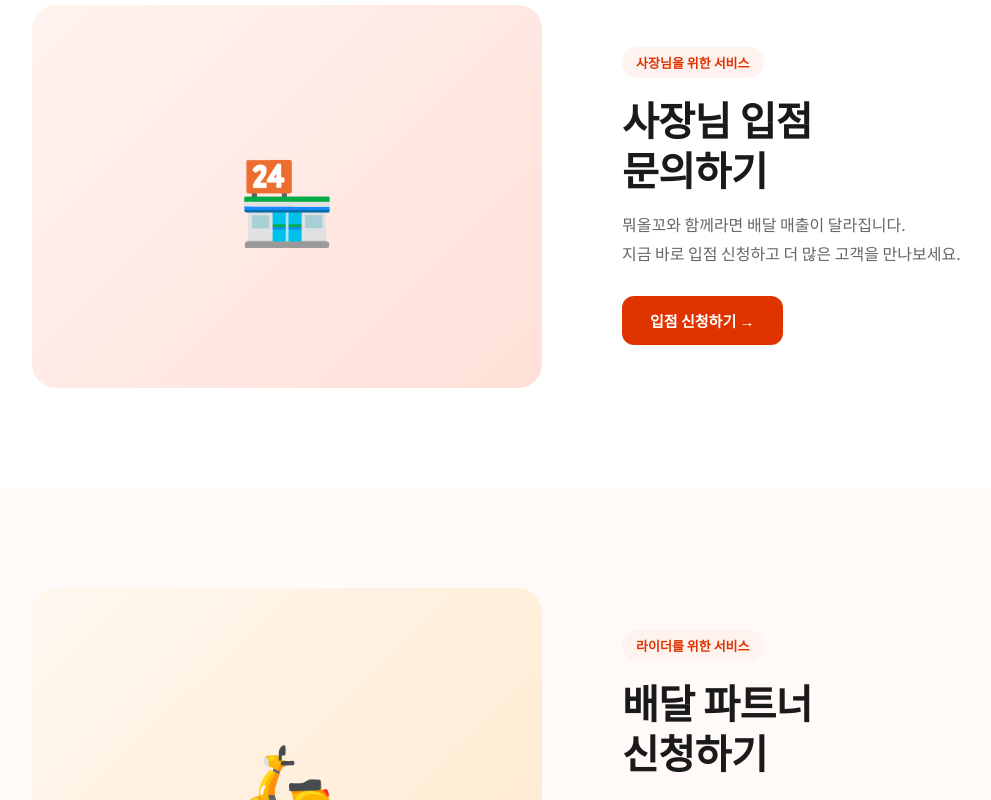
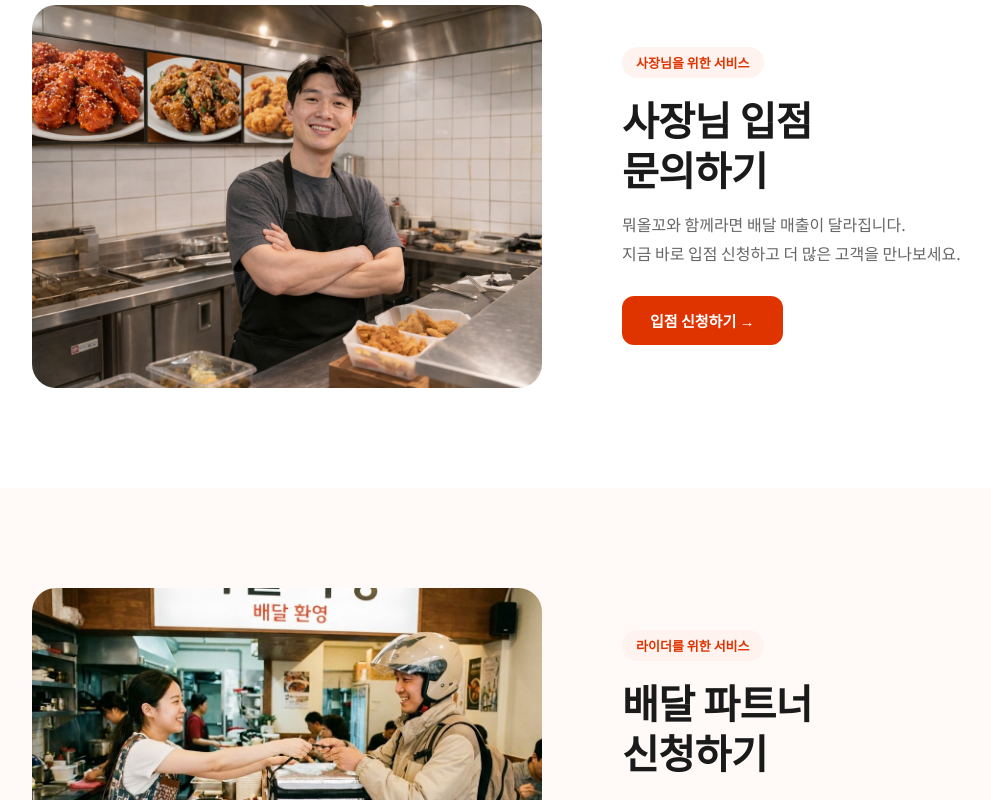
Before and after one commit to momoolggo/momoolggo2-fe, a Vue app: page / in a window 1280 px wide. Shown: the part 720-1520 px from the top of the page, without its empty margins (58-1049 px from the left). Built offline with nearby package versions, Linux system fonts and the light colour scheme; no server answers.

Commit message:
fix:(main) css, 랜딩뷰 이미지 변경

```diff
--- a/src/views/LandingView.vue
+++ b/src/views/LandingView.vue
@@ -64,7 +64,7 @@ const goOrder = () => {
       <div class="section_inner">
         <div class="section_img_wrap">
           <div class="section_img_placeholder owner_img">
-            <span>🏪</span>
+            <img src="@/assets/owner_img.jpg" alt="사장님 서비스" class="section_img" />
           </div>
         </div>
         <div class="section_text">
@@ -84,7 +84,7 @@ const goOrder = () => {
       <div class="section_inner">
         <div class="section_img_wrap">
           <div class="section_img_placeholder rider_img">
-            <span>🛵</span>
+            <img src="@/assets/rider_img.jpg" alt="라이더 서비스" class="section_img" />
           </div>
         </div>
         <div class="section_text">
@@ -290,6 +290,13 @@ const goOrder = () => {
   align-items: center;
   justify-content: center;
   font-size: 80px;
+  overflow: hidden;
+}
+.section_img {
+  width: 100%;
+  height: 100%;
+  object-fit: cover;
+  display: block;
 }
 .owner_img { background: linear-gradient(135deg, #fff3f0, #ffe0d8); }
 .rider_img { background: linear-gradient(135deg, #fff8f0, #ffe8cc); }
--- a/src/views/servicee/OrderView.vue
+++ b/src/views/servicee/OrderView.vue
@@ -333,7 +333,7 @@ const handleOrder = async () => {
         </div>
 
         <div class="info-group">
-          <div class="section-label">배달 정보</div>
+          <div class="section-label">배달 주소</div>
           <div v-if="state.hasDefaultAddress" class="input-row">
             <input
               :value="deliveryAddressText"
@@ -520,6 +520,14 @@ const handleOrder = async () => {
 
 .info-group {
   margin-bottom: 20px;
+}
+
+.section-label {
+  font-size: 0.85rem;
+  font-weight: 700;
+  color:dimgrey;
+  margin-bottom: 8px;
+  letter-spacing: 0.03em;
 }
 
 .input-row {
```
Also changed, not shown: src/assets/owner_img.jpg (added), src/assets/rider_img.jpg (added).
